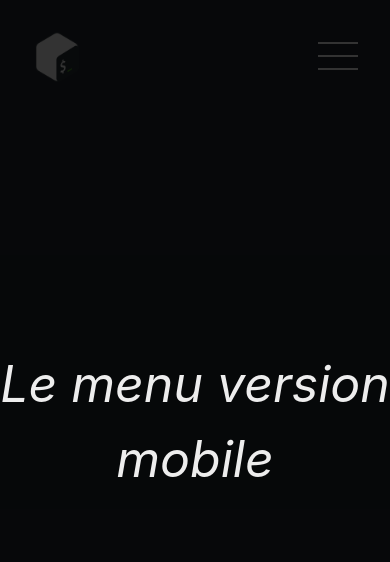
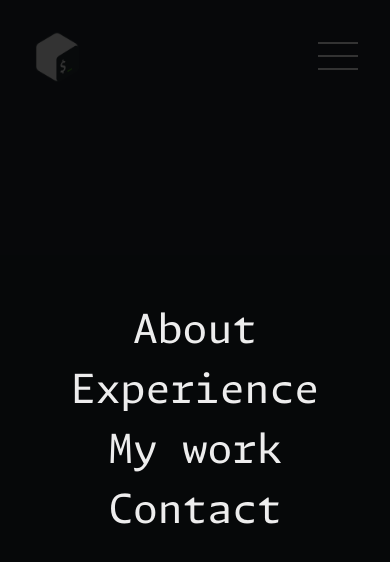
Before and after one commit to adrien-ve/portfolio-react, a React (Vite) app: page / in a window 390 px wide. Both pictures are taken after a click on the element 338 px from the left and 57 px from the top of the page. Shown: the top 562 px of the page. Built offline with nearby package versions, Linux system fonts and the light colour scheme.

Commit message:
feat: Implémentation des animations du menu mobile

```diff
--- a/src/App.css
+++ b/src/App.css
@@ -12,6 +12,10 @@
   --foreground: #ededed;
   color: var(--foreground);
   background-color: var(--background);
+  font-family: "Monoaspace";
+  --green: #64ffda;
+  --blue: #57cbff;
+  --white: #e6f1ff;
 }
 
 #root {
@@ -19,9 +23,6 @@
   padding: 2rem;
   font-family: "Monoaspace";
   width: 100%;
-  --green: #64ffda;
-  --blue: #57cbff;
-  --white: #e6f1ff;
 }
 
 .green {
--- a/src/components/MobileNavigation.css
+++ b/src/components/MobileNavigation.css
@@ -3,6 +3,7 @@
   padding-left: 20px;
   padding-right: 20px;
   cursor: pointer;
+  z-index: 1000;
 
   @media screen and (min-width: 800px) {
     display: none;
@@ -11,15 +12,41 @@
 
 .menu-overlay {
   width: 100vw;
-  height: 100vh;
+  overflow: hidden;
   z-index: 1000;
   position: fixed;
+  align-self: center;
   background-color: rgba(0, 0, 0, 0.8);
-
-  display: flex;
-  align-items: center;
-  text-align: center;
-  justify-content: center;
-  font-size: 50px;
+  font-size: 2.5rem;
   font-style: italic;
 }
+
+.opening {
+  animation: open-menu 700ms forwards ease-in-out;
+}
+
+.closing {
+  animation: close-menu 700ms forwards ease-in-out;
+}
+
+@keyframes open-menu {
+  from {
+    height: 0;
+    max-height: 0vh;
+  }
+  to {
+    height: 100vh;
+    max-height: 100vh;
+  }
+}
+
+@keyframes close-menu {
+  from {
+    height: 100vh;
+    max-height: 100vh;
+  }
+  to {
+    height: 0;
+    max-height: 0vh;
+  }
+}
--- a/src/components/MobileNavigation.jsx
+++ b/src/components/MobileNavigation.jsx
@@ -1,29 +1,60 @@
 import { useState, useRef } from "react";
-import { useClickAway } from "react-use";
+import { createPortal } from "react-dom";
 import BurgerButton from "./BurgerButton";
 import "./MobileNavigation.css";
-import { createPortal } from "react-dom";
+import { useClickAway } from "react-use";
 
 export default function MobileNavigation() {
   const [isOpen, setOpen] = useState(false);
-  const ref = useRef(null);
+  const [closing, setClosing] = useState(false);
+  const mobileMenuRef = useRef(null);
 
-  const toggleOpen = () => {
-    setOpen(!isOpen);
+  useClickAway(mobileMenuRef, () => {
+    if (isOpen) toggleMenu();
+  });
+
+  const toggleMenu = () => {
+    if (isOpen) {
+      setClosing(true);
+      setTimeout(() => {
+        setOpen(false);
+        setClosing(false);
+      }, 700);
+    } else {
+      setOpen(true);
+    }
   };
 
-  useClickAway(ref, () => {
-    if (isOpen) toggleOpen();
-  });
+  const handleAnimationEnd = () => {
+    if (closing) {
+      setOpen(false);
+      setClosing(false);
+    }
+  };
+
+  const menu = (
+    <div
+      className={`menu-overlay flex flex-col items-center text-center justify-center ${
+        closing ? "closing" : "opening"
+      }`}
+      onAnimationEnd={handleAnimationEnd}
+      onClick={(e) => {
+        e.stopPropagation();
+      }}
+    >
+      <div className="menu-entries" ref={mobileMenuRef}>
+        <div className="mobile-button">About</div>
+        <div className="mobile-button">Experience</div>
+        <div className="mobile-button">My work</div>
+        <div className="mobile-button">Contact</div>
+      </div>
+    </div>
+  );
 
   return (
-    <div ref={ref} className="menuButtonWrapper" onClick={toggleOpen}>
+    <div className="menuButtonWrapper" onClick={toggleMenu}>
       <BurgerButton />
-      {isOpen &&
-        createPortal(
-          <div className="menu-overlay">Le menu version mobile</div>,
-          document.body
-        )}
+      {isOpen && createPortal(menu, document.body)}
     </div>
   );
 }
```
Also changed, not shown: src/components/Header.jsx (+1 -8 lines).
